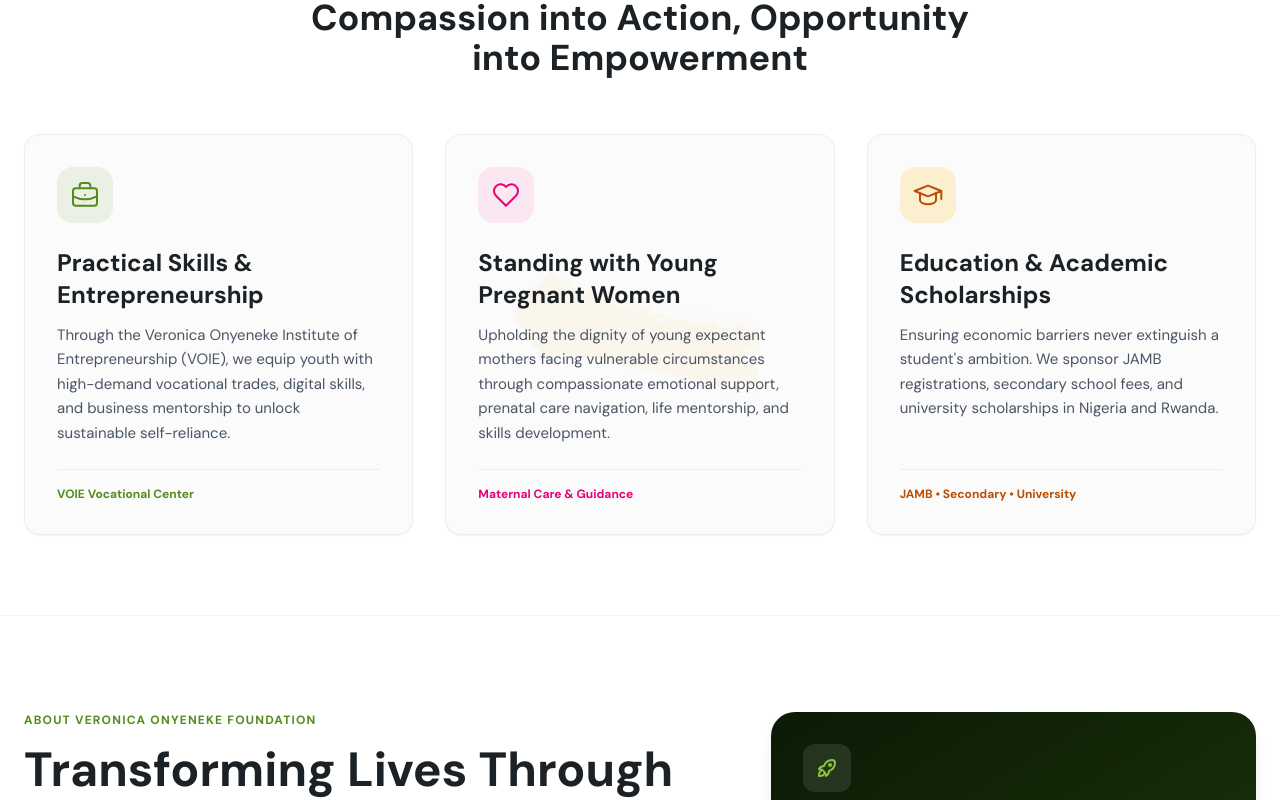
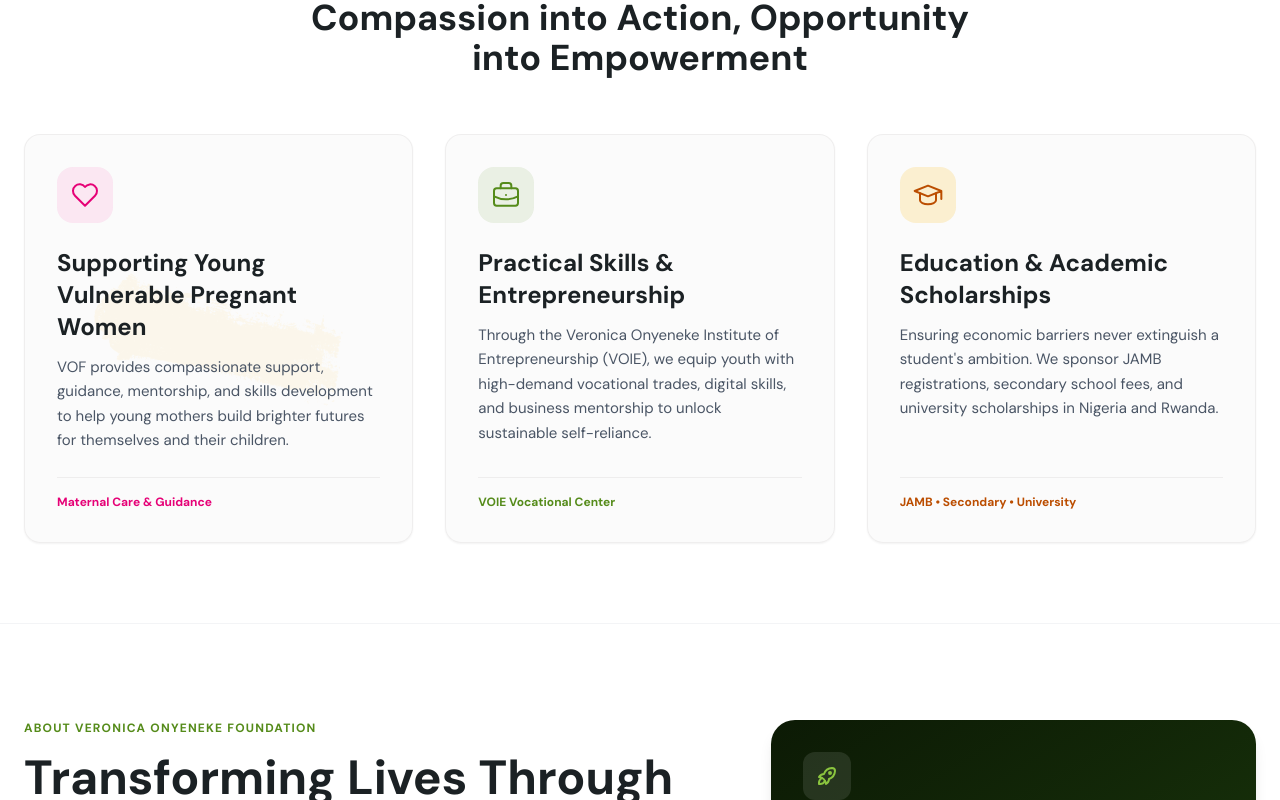
Before and after one commit to ifeanyireed/vof, a Next.js app in the folder web-app/: page / in a window 1280 px wide. Shown: the part 1480-2280 px from the top of the page. Built offline with nearby package versions, Linux system fonts and the light colour scheme; a web font is replaced by a local one.

Commit message:
feat: move maternal care card to position 1 with reworded heading and body

```diff
--- a/web-app/src/app/page.tsx
+++ b/web-app/src/app/page.tsx
@@ -84,6 +84,16 @@
 const programsData = [
   {
     id: 1,
+    title: "Supporting Young Vulnerable Pregnant Women",
+    badge: "Maternal Dignity",
+    description: "VOF provides compassionate support, guidance, mentorship, and skills development to help young mothers build brighter futures for themselves and their children.",
+    skills: ["Compassionate Mentorship", "Maternal Healthcare Referrals", "Vocational Starter Packs", "Dignity & Emotional Care", "Pathways to Independence"],
+    color: "#ec4899",
+    textColor: "text-pink-600",
+    icon: <IconHeart className="w-12 h-12" stroke={1.2} />
+  },
+  {
+    id: 2,
     title: "Youth Skills Acquisition & Entrepreneurship (VOIE)",
     badge: "Flagship Platform",
     description: "At the centre of our mission is the Veronica Onyeneke Institute of Entrepreneurship (VOIE), equipping youth with practical vocational trades, business coaching, and startup tools for sustainable livelihoods.",
@@ -91,16 +101,6 @@
     color: "#a855f7",
     textColor: "text-purple-600",
     icon: <IconBriefcase className="w-12 h-12" stroke={1.2} />
-  },
-  {
-    id: 2,
-    title: "Standing with Young Pregnant Women",
-    badge: "Maternal Dignity",
-    description: "Providing compassionate care, mentorship, practical assistance, healthcare referrals, and livelihood starter kits for young pregnant women in vulnerable circumstances.",
-    skills: ["Compassionate Mentorship", "Maternal Healthcare Referrals", "Vocational Starter Packs", "Dignity & Emotional Care", "Pathways to Independence"],
-    color: "#ec4899",
-    textColor: "text-pink-600",
-    icon: <IconHeart className="w-12 h-12" stroke={1.2} />
   },
   {
     id: 3,
@@ -461,6 +461,28 @@
         </div>
 
         <div className="w-full grid grid-cols-1 md:grid-cols-3 gap-8 items-stretch">
+          <div className="relative flex flex-col bg-stone-50/70 p-8 rounded-2xl border border-stone-200/60 shadow-xs hover:shadow-md transition-all duration-300 isolate">
+            <div className="absolute inset-0 -z-10 flex justify-center items-center opacity-[0.06] pointer-events-none select-none">
+              <img
+                src="/stroke.png"
+                alt="Paint blot decoration"
+                className="w-[200px] h-[200px] object-contain rotate-12 scale-150"
+              />
+            </div>
+            <div className="w-14 h-14 rounded-2xl bg-pink-500/10 text-pink-600 flex items-center justify-center mb-6">
+              <IconHeart className="w-8 h-8" stroke={1.5} />
+            </div>
+            <h3 className="font-serif text-xl sm:text-2xl font-bold text-[#1b2124] mb-3">
+              Supporting Young Vulnerable Pregnant Women
+            </h3>
+            <p className="text-gray-600 text-sm sm:text-[15px] leading-relaxed mb-6 flex-grow">
+              VOF provides compassionate support, guidance, mentorship, and skills development to help young mothers build brighter futures for themselves and their children.
+            </p>
+            <div className="pt-4 border-t border-stone-200/60 flex items-center text-xs font-bold text-pink-600">
+              <span>Maternal Care & Guidance</span>
+            </div>
+          </div>
+
           <div className="flex flex-col bg-stone-50/70 p-8 rounded-2xl border border-stone-200/60 shadow-xs hover:shadow-md transition-all duration-300">
             <div className="w-14 h-14 rounded-2xl bg-[#558b1a]/10 text-[#558b1a] flex items-center justify-center mb-6">
               <IconBriefcase className="w-8 h-8" stroke={1.5} />
@@ -473,28 +495,6 @@
             </p>
             <div className="pt-4 border-t border-stone-200/60 flex items-center text-xs font-bold text-[#558b1a]">
               <span>VOIE Vocational Center</span>
-            </div>
-          </div>
-
-          <div className="relative flex flex-col bg-stone-50/70 p-8 rounded-2xl border border-stone-200/60 shadow-xs hover:shadow-md transition-all duration-300 isolate">
-            <div className="absolute inset-0 -z-10 flex justify-center items-center opacity-[0.06] pointer-events-none select-none">
-              <img
-                src="/stroke.png"
-                alt="Paint blot decoration"
-                className="w-[200px] h-[200px] object-contain rotate-12 scale-150"
-              />
-            </div>
-            <div className="w-14 h-14 rounded-2xl bg-pink-500/10 text-pink-600 flex items-center justify-center mb-6">
-              <IconHeart className="w-8 h-8" stroke={1.5} />
-            </div>
-            <h3 className="font-serif text-xl sm:text-2xl font-bold text-[#1b2124] mb-3">
-              Standing with Young Pregnant Women
-            </h3>
-            <p className="text-gray-600 text-sm sm:text-[15px] leading-relaxed mb-6 flex-grow">
-              Upholding the dignity of young expectant mothers facing vulnerable circumstances through compassionate emotional support, prenatal care navigation, life mentorship, and skills development.
-            </p>
-            <div className="pt-4 border-t border-stone-200/60 flex items-center text-xs font-bold text-pink-600">
-              <span>Maternal Care & Guidance</span>
             </div>
           </div>
 
--- a/web-app/src/app/programs/page.tsx
+++ b/web-app/src/app/programs/page.tsx
@@ -80,9 +80,9 @@
   {
     id: "maternal-care",
     badge: "Compassionate Care",
-    title: "Standing with Young Pregnant Women",
+    title: "Supporting Young Vulnerable Pregnant Women",
     subtitle: "Upholding Dignity, Prenatal Care Navigation & Hope",
-    description: "Young expectant mothers facing unexpected pregnancy often encounter social rejection, economic isolation, and medical vulnerability. VOF provides compassionate, judgment-free support so mother and child can thrive.",
+    description: "VOF provides compassionate support, guidance, mentorship, and skills development to help young mothers build brighter futures for themselves and their children.",
     image: "/IMG03.jpeg",
     trades: [
       {
```
